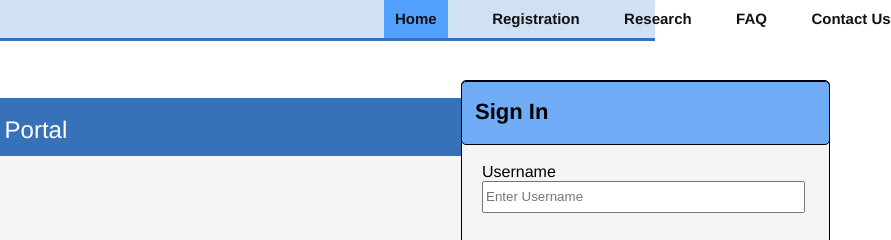
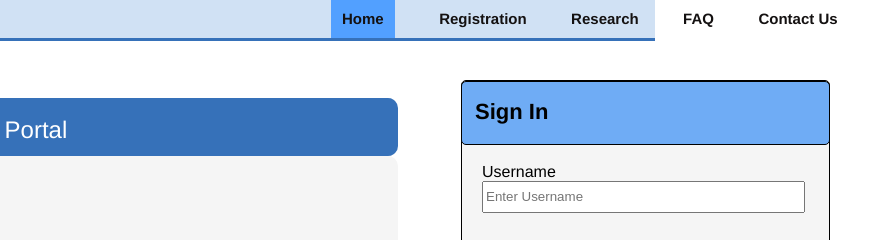
Before and after one commit to ArjunSKumar7/KTU, a plain HTML site: page index.html in a window 1280 px wide. Shown: the top 240 px of the page, 625-1516 px from the left, 891 px wide, since content can reach past the window. Drawn offline with Linux system fonts and the light colour scheme.

Commit message:
Update style.css

```diff
--- a/style.css
+++ b/style.css
@@ -48,7 +48,7 @@ body{
 .navlisti li a {
     font-weight: 1000;
     position: relative;
-    left: 425px;
+    left: 373px;
     font-family: Helvetica;
     font-size: 15px;
     color: rgb(20, 17, 17);
@@ -71,7 +71,7 @@ body{
 }
 
 .navlisti {
-    margin-left: 524px;
+    margin-left: 523px;
     bottom: 51px;
     position: relative;
 }
@@ -86,7 +86,7 @@ body{
     position: relative;
     left: 10px;
     top: 52px;
-    width: 1110px;
+    width: 1013px;
     height: 831px;
 }
 
```
